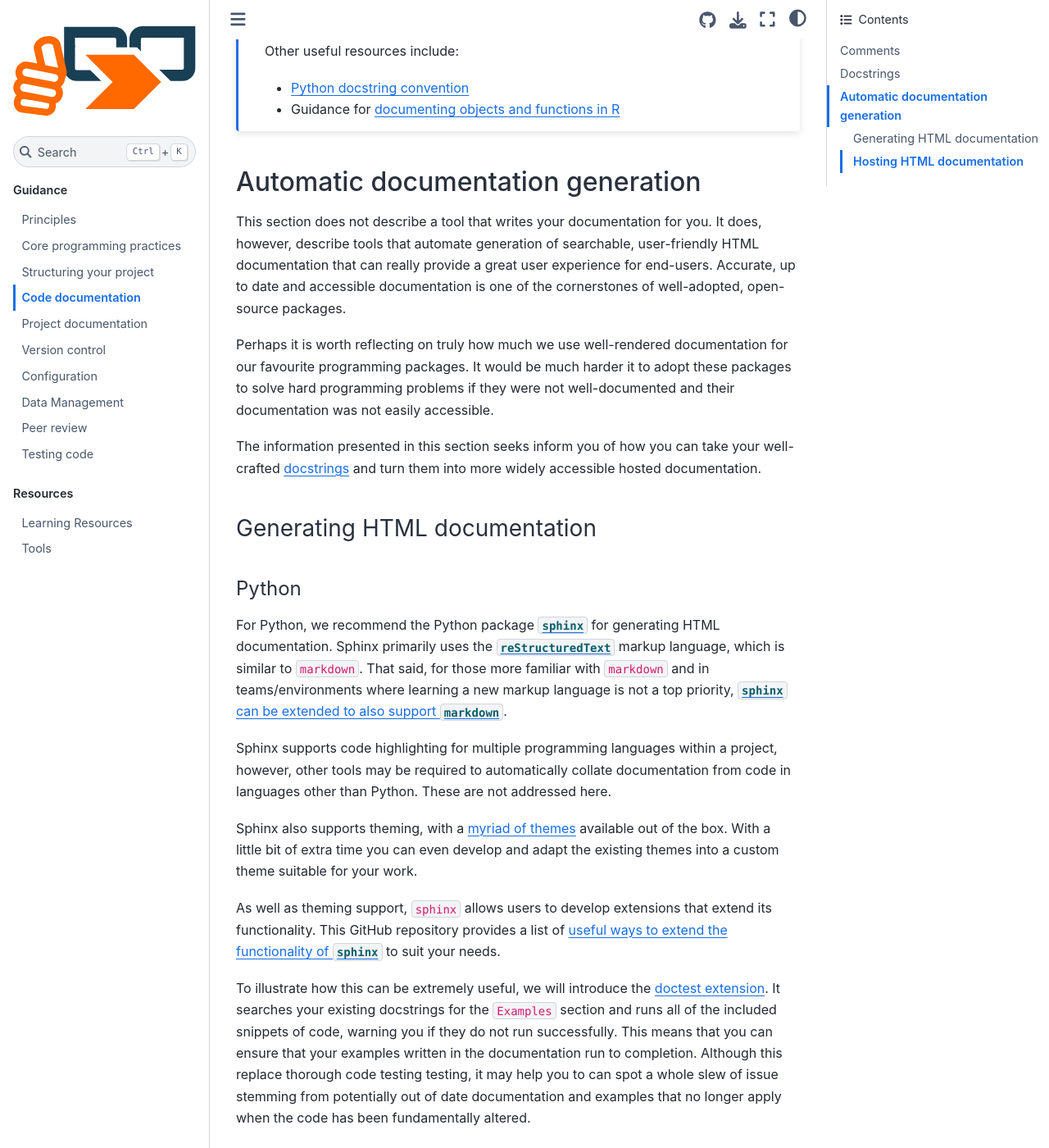
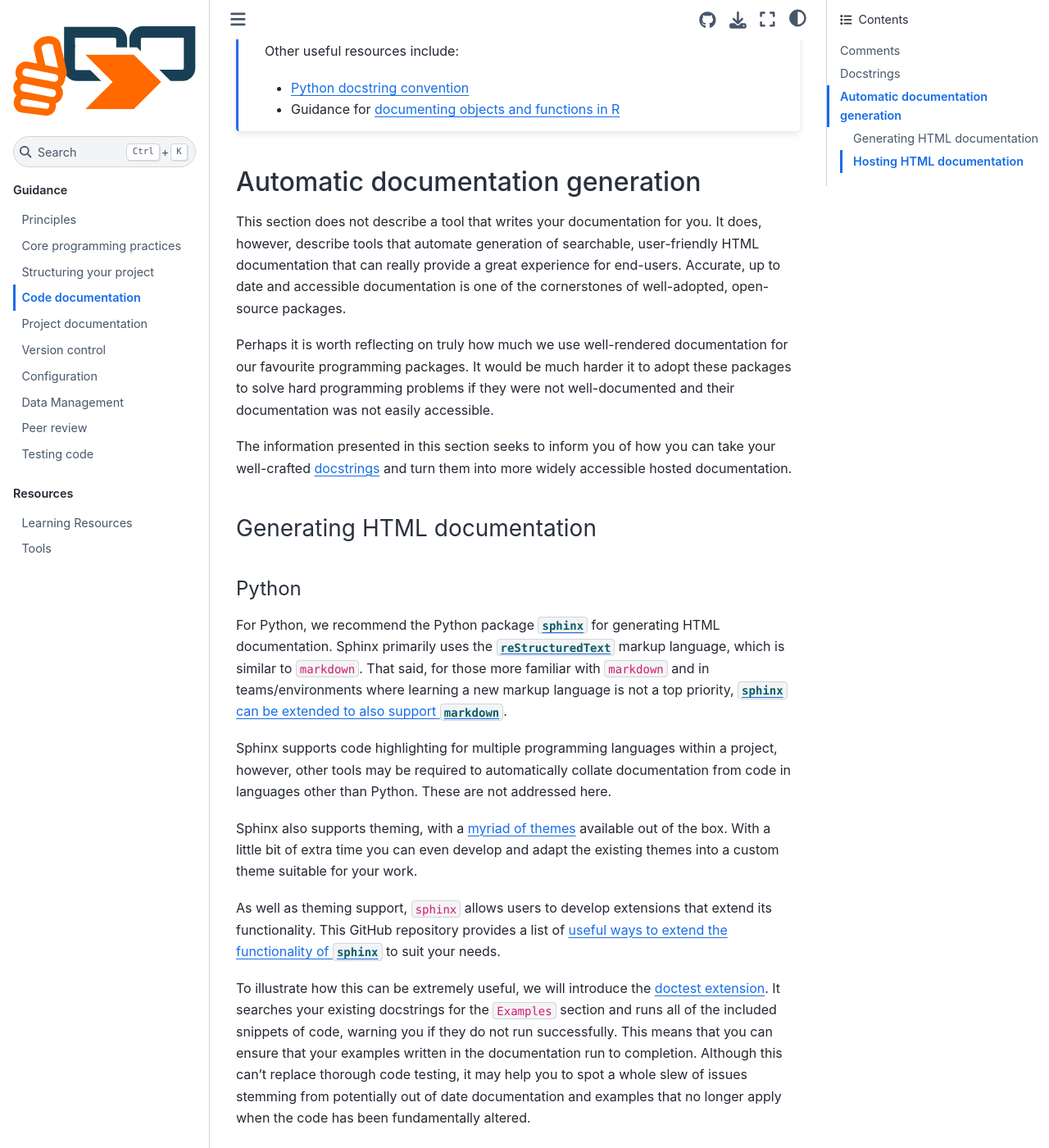
Before and after one commit to best-practice-and-impact/qa-of-code-guidance, a Jupyter Book: the page built from book/code_documentation.md, in a window 1280 px wide and 1400 px high, scrolled down 6283 px. Shown: the whole window at 82% size. Built offline with Jupyter Book 1.0.4 settings and Sphinx 7.4.7 and the Sphinx Book theme 1.1.4, drawn with Linux system fonts in a browser that asks for light colours; some of the changed text lies outside the part shown.

Commit message:
Fixed minor typoes in code documentation section

```diff
--- a/book/code_documentation.md
+++ b/book/code_documentation.md
@@ -146,7 +146,7 @@ In summary, you should use comments sparingly but purposefully. Make sure to:
 (docstrings)=
 ## Docstrings
 
-When your code is structured as functions or classes, these functional units can be efficiently documented using docstrings. Docstrings are specialised multi-line descriptions that appear at the start of a function definition and are the de facto way of documenting these individual components. In practice they can be either strings (as in Python docstrings) or comments (as in R). Note that module or script level docstrings are also commonly used (usually at the top of the module file in the case of Python). Use of docstrings keeps the documentation of your code closely associated with the relevant sections of code. This close association means it is easier to keep documentation up to date as changes are introduced to the code.
+When your code is structured as functions or classes, these functional units can be efficiently documented using docstrings. Docstrings are specialised multi-line descriptions that appear at the start of a function definition and are the *de facto* way of documenting these individual components. In practice they can be either strings (as in Python docstrings) or comments (as in R). Note that module or script level docstrings are also commonly used (usually at the top of the module file in the case of Python). Use of docstrings keeps the documentation of your code closely associated with the relevant sections of code. This close association means it is easier to keep documentation up to date as changes are introduced to the code.
 
 An end-user can access these docstrings by typing `help(function_name)` after they have imported your library, so they are handily available without needing to have the source code files open in another window. Other tools, like Jupyter for Python, allow users to easily access these docstrings for quick reference. Hence the focus on detail and comprehensiveness is key - this is the first point of call for an end-user trying to understand what a given function does.
 
@@ -253,11 +253,11 @@ Other useful resources include:
 (generating_docs)=
 ## Automatic documentation generation
 
-This section does not describe a tool that writes your documentation for you. It does, however, describe tools that automate generation of searchable, user-friendly HTML documentation that can really provide a great user experience for end-users. Accurate, up to date and accessible documentation is one of the cornerstones of well-adopted, open-source packages.
+This section does not describe a tool that writes your documentation for you. It does, however, describe tools that automate generation of searchable, user-friendly HTML documentation that can really provide a great experience for end-users. Accurate, up to date and accessible documentation is one of the cornerstones of well-adopted, open-source packages.
 
 Perhaps it is worth reflecting on truly how much we use well-rendered documentation for our favourite programming packages. It would be much harder it to adopt these packages to solve hard programming problems if they were not well-documented and their documentation was not easily accessible.
 
-The information presented in this section seeks inform you of how you can take your well-crafted [docstrings](docstrings) and turn them into more widely accessible hosted documentation.
+The information presented in this section seeks to inform you of how you can take your well-crafted [docstrings](docstrings) and turn them into more widely accessible hosted documentation.
 
 ### Generating HTML documentation
 
@@ -271,7 +271,7 @@ Sphinx also supports theming, with a [myriad of themes](https://www.writethedocs
 
 As well as theming support, `sphinx` allows users to develop extensions that extend its functionality. This GitHub repository provides a list of [useful ways to extend the functionality of `sphinx`](https://github.com/yoloseem/awesome-sphinxdoc) to suit your needs.
 
-To illustrate how this can be extremely useful, we will introduce the [doctest extension](https://www.sphinx-doc.org/en/master/usage/extensions/doctest.html). It searches your existing docstrings for the `Examples` section and runs all of the included snippets of code, warning you if they do not run successfully. This means that you can ensure that your examples written in the documentation run to completion. Although this replace thorough code testing testing, it may help you to can spot a whole slew of issue stemming from potentially out of date documentation and examples that no longer apply when the code has been fundamentally altered.
+To illustrate how this can be extremely useful, we will introduce the [doctest extension](https://www.sphinx-doc.org/en/master/usage/extensions/doctest.html). It searches your existing docstrings for the `Examples` section and runs all of the included snippets of code, warning you if they do not run successfully. This means that you can ensure that your examples written in the documentation run to completion. Although this can't replace thorough code testing, it may help you to spot a whole slew of issues stemming from potentially out of date documentation and examples that no longer apply when the code has been fundamentally altered.
 
 #### R
 
```
Also changed, not shown: other parts of book/code_documentation.md (+1 -1 lines), book/project_structure.md (+1 -1 lines).
